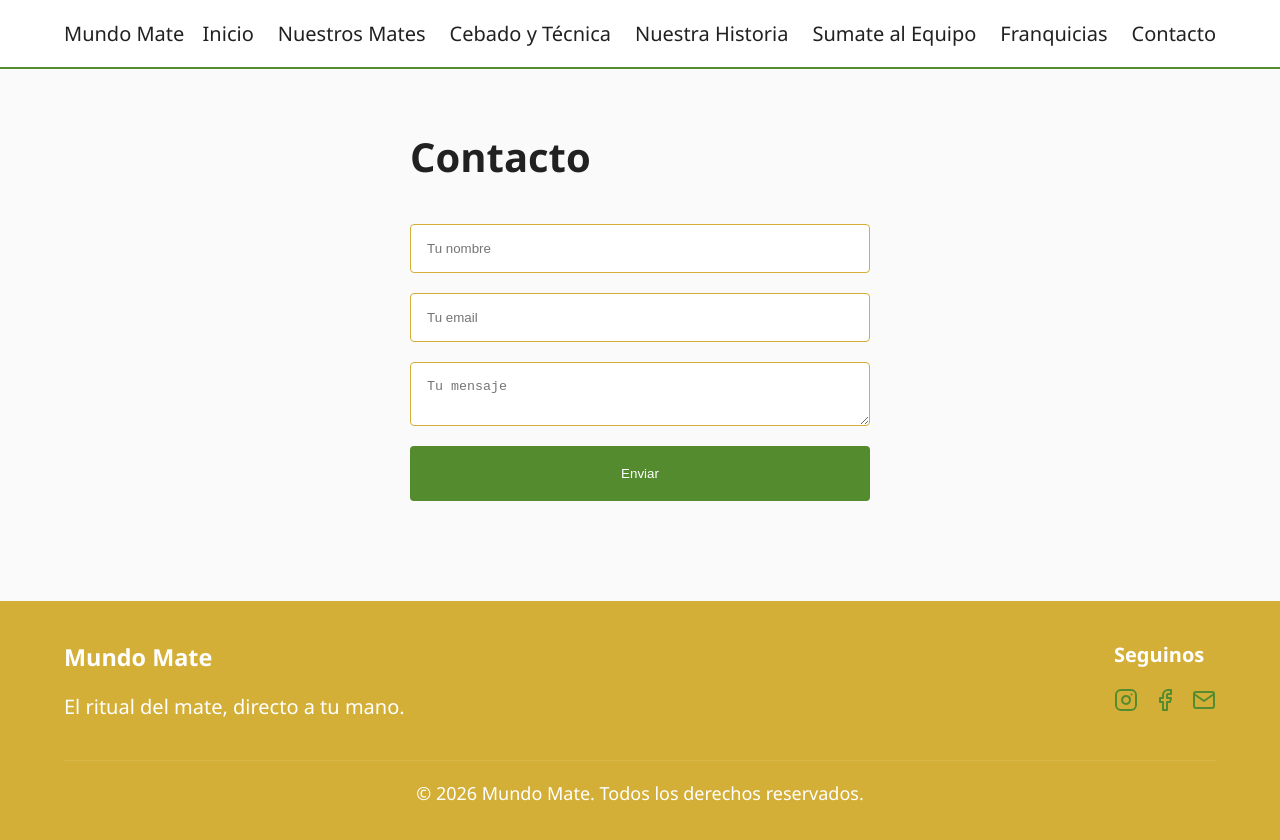
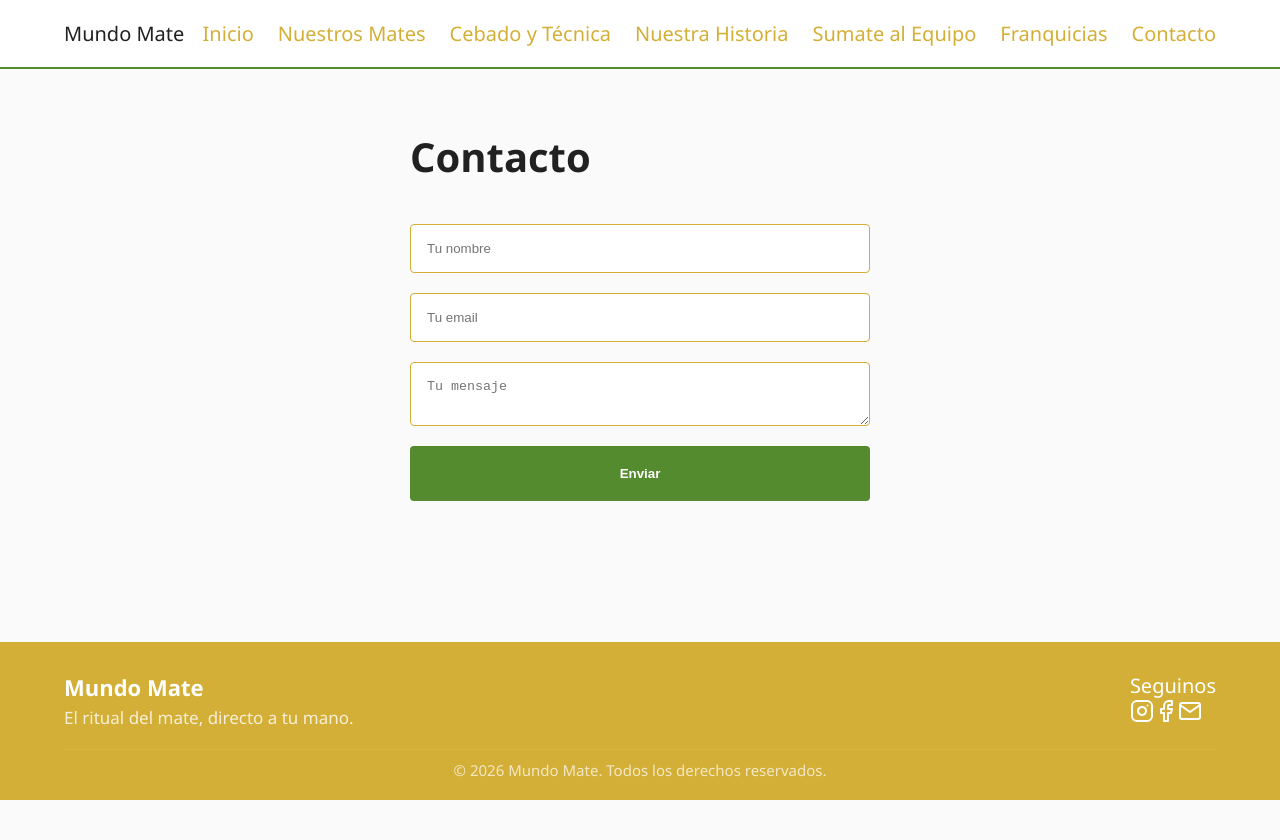
Before and after one commit to Edgarmontenegro123/trabajo-practico-01-frontend, a React (Vite) app: page /contacto in a window 1280 px wide. Shown: the top 840 px of the page. After the commit the page ends 800 px from the top, so only its background shows below. Built offline with nearby package versions, Linux system fonts and the light colour scheme.

Commit message:
✨ feat: add hover effects and refine navbar navigation

```diff
--- a/src/components/Footer.css
+++ b/src/components/Footer.css
@@ -1,50 +1,31 @@
 .footer {
     background-color: var(--primary-color);
     color: white;
-    padding: 2rem 5%;
-    margin-top: 3rem;
+    padding: 1.5rem 5% 1rem;
+    margin-top: auto;
 }
 
 .footer-content {
     display: flex;
     justify-content: space-between;
-    flex-wrap: wrap;
-    gap: 20px;
-}
-
-.footer-section h3, .footer-section h4 {
+    align-items: center;
     margin-bottom: 1rem;
 }
 
-.footer-section ul {
-    list-style: none;
-    padding: 0;
+.footer-info h3 {
+    margin-bottom: 0.2rem;
+    font-size: 1.1rem;
 }
 
-.footer-section a {
-    color: var(--secondary-color);
-    text-decoration: none;
+.footer-info p {
+    font-size: 0.85rem;
+    opacity: 0.8;
 }
 
 .footer-bottom {
     text-align: center;
-    margin-top: 2rem;
-    padding-top: 1rem;
+    font-size: 0.75rem;
     border-top: 1px solid rgba(255,255,255,0.1);
-    font-size: 0.9rem;
+    padding-top: 0.5rem;
+    opacity: 0.7;
 }
-
-.social-icons {
-    display: flex;
-    gap: 15px;
-    margin-top: 0.5rem;
-}
-
-.social-icons a {
-    color: var(--secondary-color);
-    transition: color 0.3s;
-}
-
-.social-icons a:hover {
-    color: white;
-}
--- a/src/components/Footer.tsx
+++ b/src/components/Footer.tsx
@@ -4,16 +4,17 @@ const Footer = () => {
     return (
         <footer className='footer'>
             <div className='footer-content'>
-                <div className='footer-section'>
+                <div className='footer-info'>
                     <h3>Mundo Mate</h3>
                     <p>El ritual del mate, directo a tu mano.</p>
                 </div>
-                <div className='footer-section'>
-                    <h4>Seguinos</h4>
-                    <div className='social-icons'>
+                <div className='footer-social'>
+                    <p>Seguinos</p>
                     <a href='#'>
-                            <svg width='24' height='24' viewBox='0 0 24 24' fill='none' stroke='currentColor' strokeWidth='2'
-                                 strokeLinecap='round' strokeLinejoin='round'><rect x='2' y='2' width='20' height='20' rx='5' ry='5'
+                        <svg width='24' height='24' viewBox='0 0 24 24' fill='none' stroke='currentColor'
+                             strokeWidth='2'
+                             strokeLinecap='round' strokeLinejoin='round'>
+                            <rect x='2' y='2' width='20' height='20' rx='5' ry='5'
                             >
                             </rect>
                             <path d='M16 11.37A4 4 0 1 1 12.63 8 4 4 0 0 1 16 11.37z'>
@@ -23,14 +24,17 @@ const Footer = () => {
                         </svg>
                     </a>
                     <a href='#'>
-                            <svg width='24' height='24' viewBox='0 0 24 24' fill='none' stroke='currentColor' strokeWidth='2'
-                                 strokeLinecap='round' strokeLinejoin='round'><path d='M18 2h-3a5 5 0 0 0-5 5v3H7v4h3v8h4v-8h3l1-4h-4V7a1 1 0 0 1 1-1h3z'
+                        <svg width='24' height='24' viewBox='0 0 24 24' fill='none' stroke='currentColor'
+                             strokeWidth='2'
+                             strokeLinecap='round' strokeLinejoin='round'>
+                            <path d='M18 2h-3a5 5 0 0 0-5 5v3H7v4h3v8h4v-8h3l1-4h-4V7a1 1 0 0 1 1-1h3z'
                             >
                             </path>
                         </svg>
                     </a>
                     <a href='#'>
-                            <svg width='24' height='24' viewBox='0 0 24 24' fill='none' stroke='currentColor' strokeWidth='2'
+                        <svg width='24' height='24' viewBox='0 0 24 24' fill='none' stroke='currentColor'
+                             strokeWidth='2'
                              strokeLinecap='round' strokeLinejoin='round'
                         >
                             <path d='M4 4h16c1.1 0 2 .9 2 2v12c0 1.1-.9 2-2 2H4c-1.1 0-2-.9-2-2V6c0-1.1.9-2 2-2z'>
@@ -41,7 +45,6 @@ const Footer = () => {
                     </a>
                 </div>
             </div>
-            </div>
             <div className='footer-bottom'>
                 <p>&copy; {new Date().getFullYear()} Mundo Mate. Todos los derechos reservados.</p>
             </div>
--- a/src/components/Navbar.css
+++ b/src/components/Navbar.css
@@ -24,6 +24,22 @@
     display: block; /* Asegura que se vean */
 }
 
+/* Estilos para los links dentro del nav */
+.nav-links li a {
+    text-decoration: none;
+    color: var(--primary-color);
+    font-weight: 500;
+    transition: color 0.3s ease, border-bottom 0.3s ease;
+    padding-bottom: 4px;
+    border-bottom: 2px solid transparent; /* Necesario para la animación */
+}
+
+/* Efecto Hover */
+.nav-links li a:hover {
+    color: var(--secondary-color);
+    border-bottom: 2px solid var(--secondary-color);
+}
+
 @media (max-width: 768px) {
     .nav-links {
         display: none;
--- a/src/components/Navbar.tsx
+++ b/src/components/Navbar.tsx
@@ -11,7 +11,9 @@ const Navbar = () => {
         <nav className={`navbar ${isOpen ? 'menu-open' : ''}`}>
 
             <div className='nav-header'>
-                <div className='logo'>Mundo Mate</div>
+                <div className='nav-header'>
+                    <Link to='/' className='logo'>Mundo Mate</Link>
+                </div>
                 <div className={`hamburger ${isOpen ? 'active' : ''}`} onClick={toggleMenu}>
                     <span></span>
                     <span></span>
--- a/src/index.css
+++ b/src/index.css
@@ -30,6 +30,21 @@ a {
   color: inherit;
 }
 
+button {
+  cursor: pointer;
+  border: none;
+  border-radius: 4px;
+  padding: 0.8rem 1.5rem;
+  font-weight: bold;
+  transition: transform 0.2s, filter 0.2s, box-shadow 0.2s;
+}
+
+button:hover {
+  transform: translateY(-2px);
+  filter: brightness(1.2);
+  box-shadow: var(--shadow);
+}
+
 @media (min-width: 768px) {
   :root {
     font-size: 18px;
```
Lines whose indentation alone changed are shown as unchanged.
